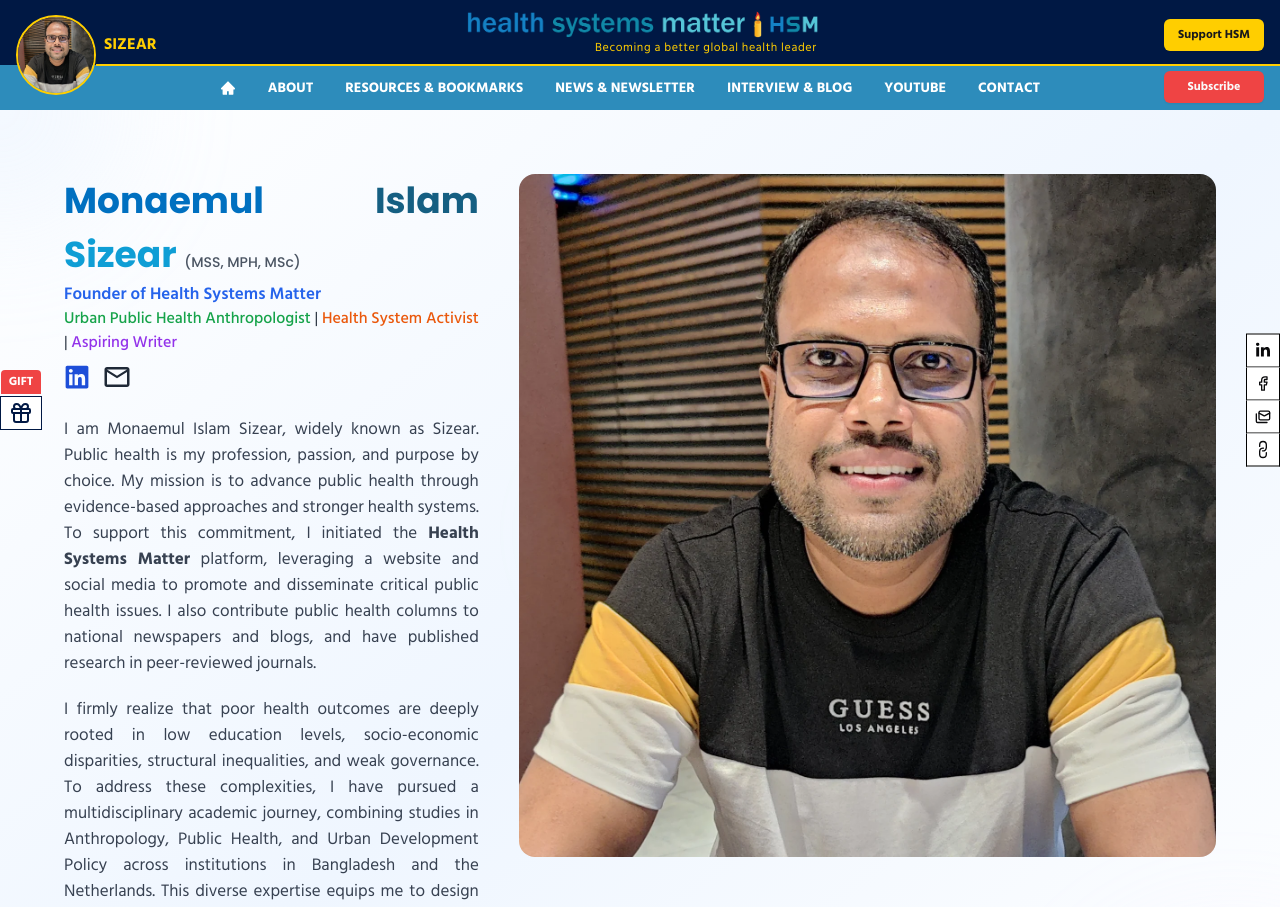
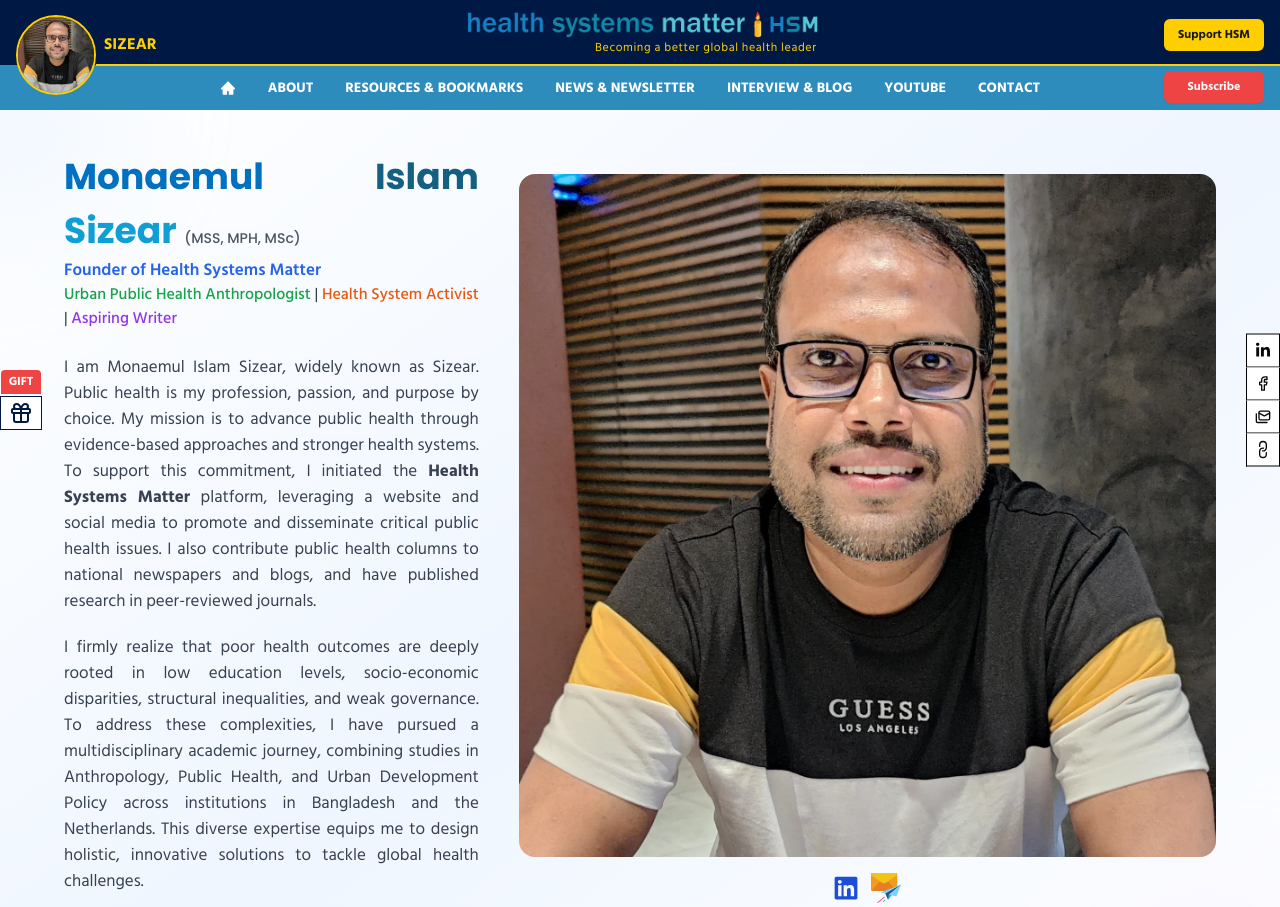
Before and after one commit to rijoanfardous101/hsm, a Next.js app: page /sizear in a window 1280 px wide. Shown: the top 907 px of the page. Built offline with nearby package versions, Linux system fonts and the light colour scheme.

Commit message:
email icon changed

```diff
--- a/components/Sizear/AboutSizear.tsx
+++ b/components/Sizear/AboutSizear.tsx
@@ -1,5 +1,4 @@
 import Image from "next/image";
-import { MdOutlineEmail } from "react-icons/md";
 import { FaLinkedin } from "react-icons/fa";
 
 const AboutSizear = () => {
@@ -12,7 +11,7 @@ const AboutSizear = () => {
 
       <div className="relative max-w-6xl mx-auto flex flex-col md:flex-row gap-10 z-10 justify-between">
         {/* Left content */}
-        <div className="w-full md:w-[80%] text-gray-800">
+        <div className="w-full md:w-[80%] text-gray-800 -mt-6">
           {/* Name */}
           <h1 className="text-[36px] font-bold text-gray-900">
             <span className="text-[#0070c0]">Monaemul</span>{" "}
@@ -39,18 +38,6 @@ const AboutSizear = () => {
             |{" "}
             <span className="text-purple-600 font-medium">Aspiring Writer</span>
           </p>
-
-          <div className="flex gap-3 items-center mt-2">
-            <a
-              href="https://www.linkedin.com/in/monaemulsizear/"
-              target="_blank"
-            >
-              <FaLinkedin className="text-[26px] text-blue-700 hover:text-blue-900" />
-            </a>
-            <a href="mailto:sizear.monaemul@gmail.com" className="">
-              <MdOutlineEmail className="text-[30px]" />
-            </a>
-          </div>
 
           {/* Paragraphs */}
           <div className="mt-6 space-y-5  text-gray-700">
@@ -89,7 +76,8 @@ const AboutSizear = () => {
         </div>
 
         {/* Right image */}
-        <div className="flex justify-center md:justify-end items-start">
+        <div className="">
+          <div>
             <Image
               src="/sizearImage.webp"
               alt="Monaemul Islam Sizear"
@@ -98,6 +86,97 @@ const AboutSizear = () => {
               className="rounded-2xl w-full"
             />
           </div>
+
+          <div className="flex gap-3 items-center mt-4 justify-center">
+            <a
+              href="https://www.linkedin.com/in/monaemulsizear/"
+              target="_blank"
+            >
+              <FaLinkedin className="text-[26px] text-blue-700 hover:text-blue-900" />
+            </a>
+            <a href="mailto:sizear.monaemul@gmail.com" className="">
+              {/* <MdEmail className="text-[30px] text-" /> */}
+
+              <svg
+                xmlns="http://www.w3.org/2000/svg"
+                version="1.1"
+                xmlnsXlink="http://www.w3.org/1999/xlink"
+                width="30"
+                height="30"
+                x="0"
+                y="0"
+                viewBox="0 0 512 512"
+                // style={{ enableBackground: "new 0 0 512 512" }}
+                xmlSpace="preserve"
+              >
+                <g>
+                  <rect
+                    width="446"
+                    height="305.613"
+                    fill="#e57e25"
+                    rx="25.31"
+                    opacity="1"
+                    data-original="#e57e25"
+                  ></rect>
+                  <path
+                    fill="#f29c1f"
+                    d="M435.739 300.212A26.13 26.13 0 0 0 446 279.434V26.179A26.179 26.179 0 0 0 419.821 0H166.508L435.2 300.014z"
+                    opacity="1"
+                    data-original="#f29c1f"
+                  ></path>
+                  <path
+                    fill="#f29c1f"
+                    d="M279.492 0H26.179A26.179 26.179 0 0 0 0 26.179v253.255a26.124 26.124 0 0 0 9.7 20.334l1.1.246z"
+                    opacity="1"
+                    data-original="#f29c1f"
+                  ></path>
+                  <path
+                    fill="#f0c419"
+                    d="M419.821 0H26.179A26.179 26.179 0 0 0 0 26.179v10.063l188.916 130.177a60.068 60.068 0 0 0 68.168 0L446 36.242V26.179A26.179 26.179 0 0 0 419.821 0z"
+                    opacity="1"
+                    data-original="#f0c419"
+                  ></path>
+                  <path
+                    fill="#ff5364"
+                    d="M116.126 512a8 8 0 0 1-5.157-14.119l110.588-91.916a8 8 0 1 1 10.306 12.235l-110.587 91.919a7.97 7.97 0 0 1-5.15 1.881z"
+                    opacity="1"
+                    data-original="#ff5364"
+                  ></path>
+                  <path
+                    fill="#35acef"
+                    d="M209.927 494.588a8 8 0 0 1-5.275-14.018l27.222-24.87a8 8 0 1 1 10.543 12.035l-27.217 24.87a7.967 7.967 0 0 1-5.273 1.983z"
+                    opacity="1"
+                    data-original="#35acef"
+                  ></path>
+                  <path
+                    fill="#285680"
+                    d="m239.598 336.348 50.471 120.895 92.207-138.322 129.63-123.515z"
+                    opacity="1"
+                    data-original="#285680"
+                  ></path>
+                  <path
+                    fill="#7ed0fc"
+                    d="m511.906 194.516-266.03 155.177-78.277-20.307z"
+                    opacity="1"
+                    data-original="#7ed0fc"
+                  ></path>
+                  <path
+                    fill="#35acef"
+                    d="M418.218 297.138 290.069 457.243l15.123-91.701z"
+                    opacity="1"
+                    data-original="#35acef"
+                  ></path>
+                  <path
+                    fill="#7ed0fc"
+                    d="M511.906 195.406c.073-.227.169-.4 0-.232L305.192 365.542 433.246 400.4z"
+                    opacity="1"
+                    data-original="#7ed0fc"
+                  ></path>
+                </g>
+              </svg>
+            </a>
+          </div>
+        </div>
       </div>
     </section>
   );
```
Lines whose indentation alone changed are shown as unchanged.
